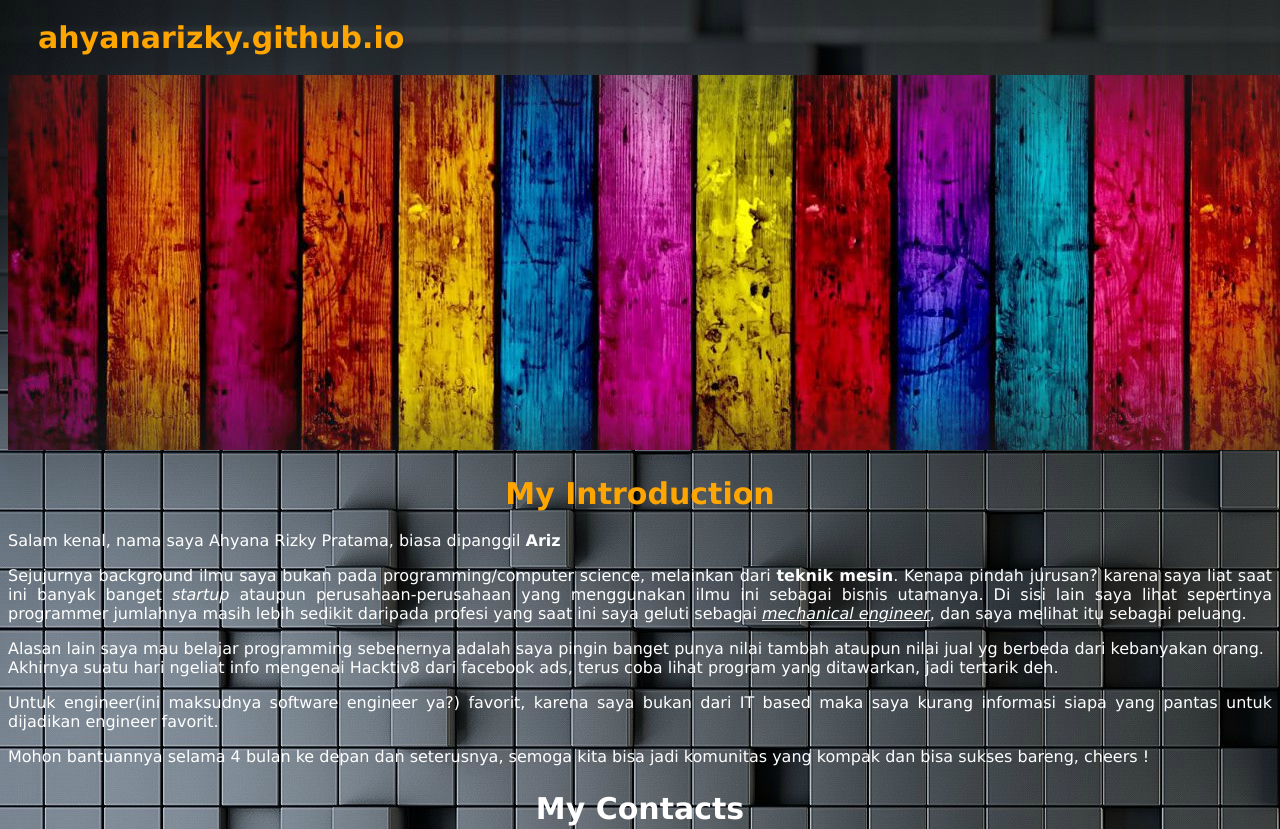
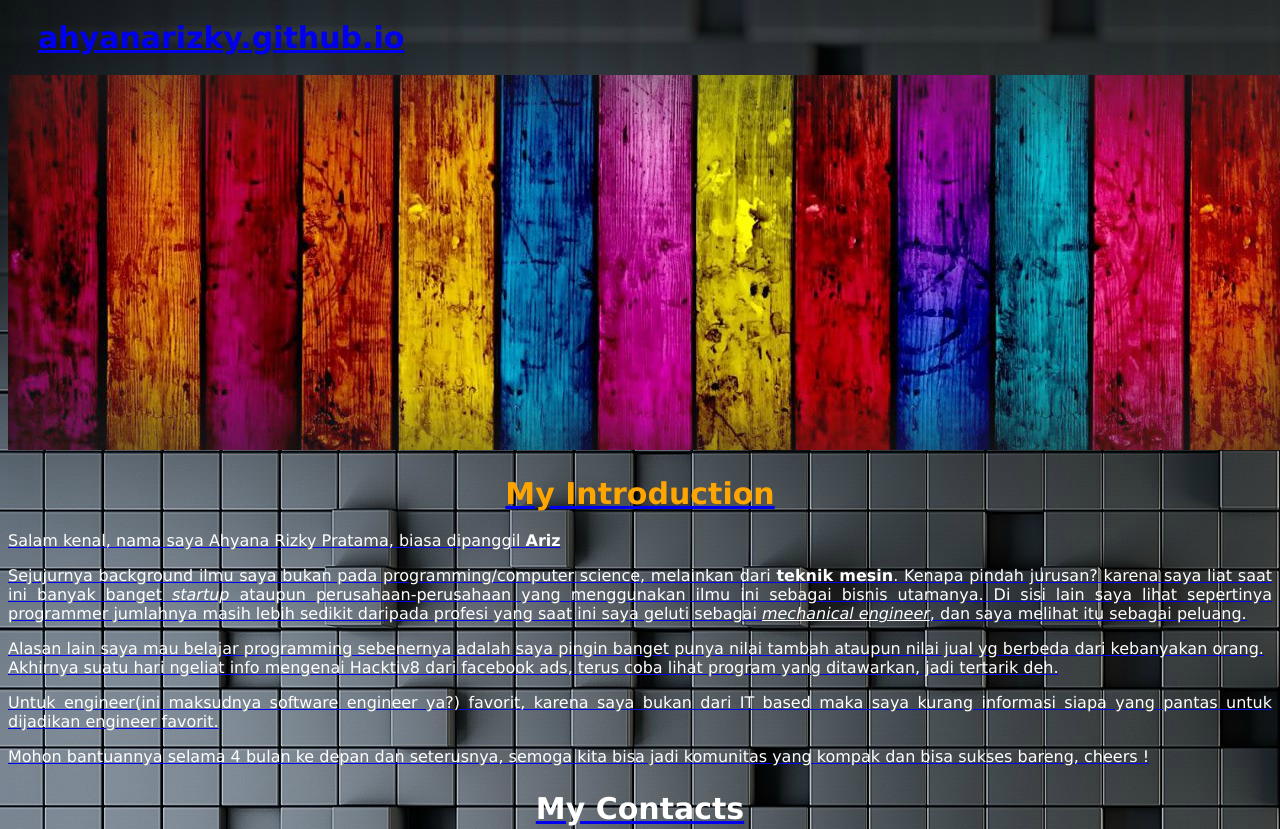
Before and after one commit to ahyanarizky/ahyanarizky.github.io, a plain HTML site: page oldindex/oldindex.html in a window 1280 px wide. Shown: the top 829 px of the page. Drawn offline with Linux system fonts and the light colour scheme.

Commit message:
edit link old indecx

```diff
--- a/oldindex/oldindex.html
+++ b/oldindex/oldindex.html
@@ -33,7 +33,7 @@
            color:yellow;
          }
       </style>
-      <font size="5" color="orange" id="heading"><h1>ahyanarizky.github.io</h1></font>
+      <font size="5" color="orange" id="heading"><h1><a href="../index.html">ahyanarizky.github.io</h1></font>
   <img src="https://ahyanarizky.github.io/images/header_wood_panel.jpg">
 
   </head>
```
